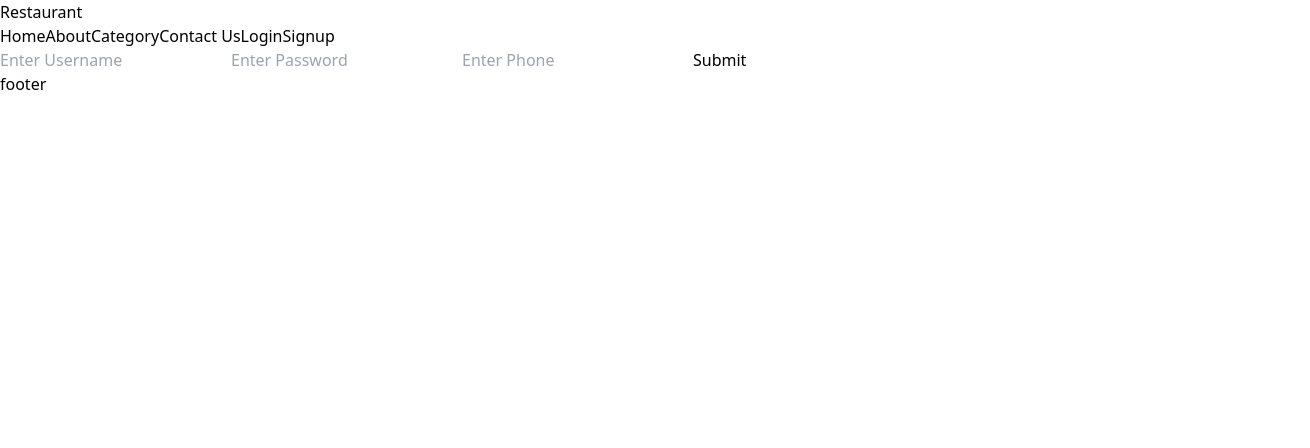
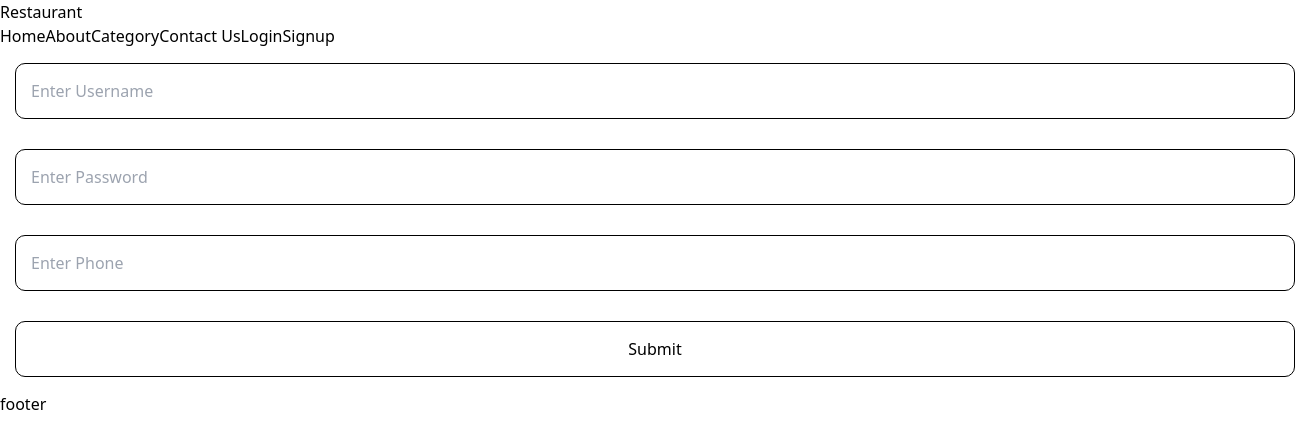
Before and after one commit to mohdbinharun56/meals-food-with-router, a React (Vite) app: page /signup in a window 1280 px wide. Shown: the top 448 px of the page, 1310 px wide, since content can reach past the window. Built offline with nearby package versions, Linux system fonts and the light colour scheme.

Commit message:
updated form and stylling

```diff
--- /dev/null
+++ b/src/Components/SignUp/Signup.css
@@ -0,0 +1,10 @@
+.signup input{
+    width: 100%;
+    height: inherit;
+    padding: 15px;
+    margin: 15px;
+    border: 1px solid black;
+    box-shadow: 5px gray;
+    border-radius: 10px;
+    outline: none;
+}
--- a/src/Components/SignUp/Signup.jsx
+++ b/src/Components/SignUp/Signup.jsx
@@ -1,21 +1,21 @@
 import { useState } from "react";
-
+import './Signup.css';
 
 const Signup = () => {
-    const [error,setError] = useState("");
+    const [error, setError] = useState("");
 
     const handleSubmit = (e) => {
         e.preventDefault();
         if (e.target.username.value === "") {
             console.log("Username is required");
-            setError("Username is required")
+            setError("Username is required!")
         }
         else if (e.target.password.value === '') {
             console.log("password is required");
-            setError("password is required");
+            setError("Password is required!");
         } else if (e.target.phone.value === '') {
             console.log("Phone is required");
-            setError("phone is required");
+            setError("Phone is required!");
         } else {
             setError("");
             console.log(e.target.username.value);
@@ -25,14 +25,14 @@ const Signup = () => {
 
     }
     return (
-        <div>
-            <form onSubmit={handleSubmit}>
+        <div className="w-fit mx-auto">
+            <form onSubmit={handleSubmit} className="signup">
                 <input type="text" name="username" placeholder="Enter Username" />
                 <input type="password" name="password" placeholder="Enter Password" />
                 <input type="text" name="phone" placeholder="Enter Phone" />
-                <input type="submit" value="Submit" />
+                <input type="submit" value="Submit" className="cursor-pointer bg-gray-400 hover:bg-gray-800 hover:text-white duration-500 hover:rounded-none"/>
             </form>
-            <p>{error? error:""}</p>
+            <p className="text-red-600 text-xl font-medium p-3 m-3">{error ? error : ""}</p>
         </div>
     );
 };
```
